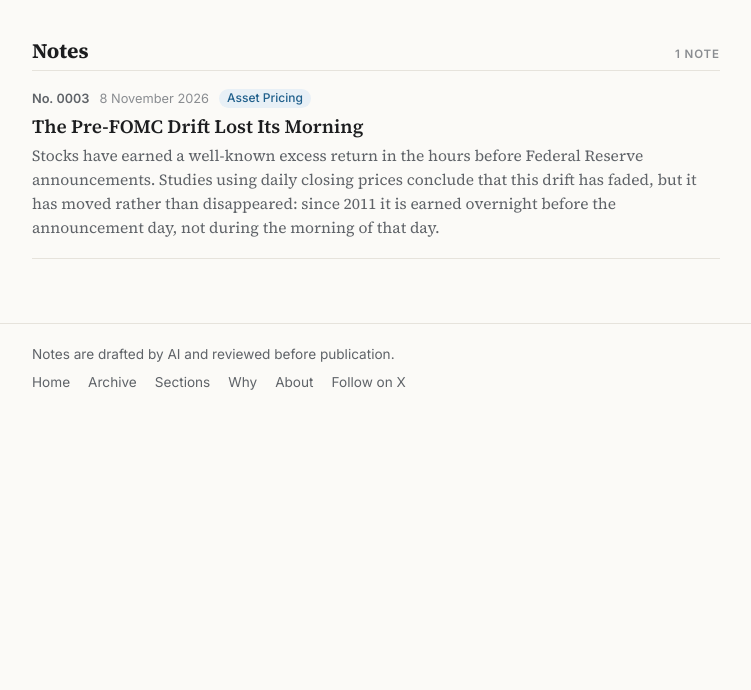
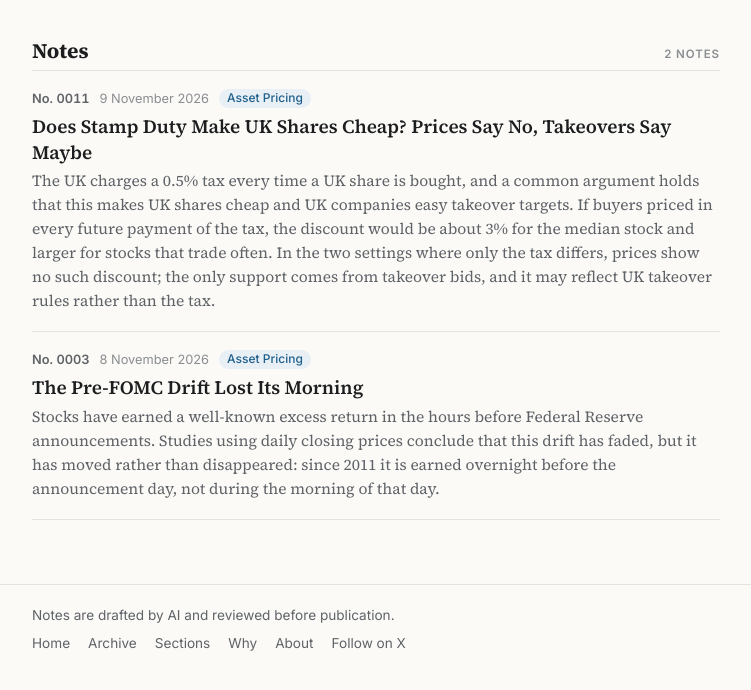
Before and after one commit to equilibriumdaily/equilibriumdaily.github.io, a plain HTML site: page sections/asset-pricing.html in a window 1280 px wide. Shown: the part 254-944 px from the top of the page, without its empty margins (264-1015 px from the left). Before the commit the page ends 800 px from the top, so only its background shows below. Drawn offline with nearby package versions, Linux system fonts and the light colour scheme.

Commit message:
Update Asset Pricing section

```diff
--- a/sections/asset-pricing.html
+++ b/sections/asset-pricing.html
@@ -28,8 +28,8 @@
 <div class="crumbs"><a href="/">Home</a><span>/</span><a href="/section.html">Sections</a></div>
 <h1>Asset Pricing</h1>
 <p class="lead">The determination of asset prices and expected returns, from no-arbitrage to equilibrium models.</p>
-<div class="section-head"><h2>Notes</h2><span class="label">1 note</span></div>
-<ul class="notes"><li><div class="meta"><span class="num">No. 0003</span><time datetime="2026-11-08">8 November 2026</time><a class="tag" href="/sections/asset-pricing.html">Asset Pricing</a></div><a class="note-title" href="/notes/0003.html">The Pre-FOMC Drift Lost Its Morning</a><p class="note-intuition">Stocks have earned a well-known excess return in the hours before Federal Reserve announcements. Studies using daily closing prices conclude that this drift has faded, but it has moved rather than disappeared: since 2011 it is earned overnight before the announcement day, not during the morning of that day.</p></li></ul>
+<div class="section-head"><h2>Notes</h2><span class="label">2 notes</span></div>
+<ul class="notes"><li><div class="meta"><span class="num">No. 0011</span><time datetime="2026-11-09">9 November 2026</time><a class="tag" href="/sections/asset-pricing.html">Asset Pricing</a></div><a class="note-title" href="/notes/0011.html">Does Stamp Duty Make UK Shares Cheap? Prices Say No, Takeovers Say Maybe</a><p class="note-intuition">The UK charges a 0.5% tax every time a UK share is bought, and a common argument holds that this makes UK shares cheap and UK companies easy takeover targets. If buyers priced in every future payment of the tax, the discount would be about 3% for the median stock and larger for stocks that trade often. In the two settings where only the tax differs, prices show no such discount; the only support comes from takeover bids, and it may reflect UK takeover rules rather than the tax.</p></li><li><div class="meta"><span class="num">No. 0003</span><time datetime="2026-11-08">8 November 2026</time><a class="tag" href="/sections/asset-pricing.html">Asset Pricing</a></div><a class="note-title" href="/notes/0003.html">The Pre-FOMC Drift Lost Its Morning</a><p class="note-intuition">Stocks have earned a well-known excess return in the hours before Federal Reserve announcements. Studies using daily closing prices conclude that this drift has faded, but it has moved rather than disappeared: since 2011 it is earned overnight before the announcement day, not during the morning of that day.</p></li></ul>
 </main>
 <footer class="site">
   <div class="wrap foot">
```
